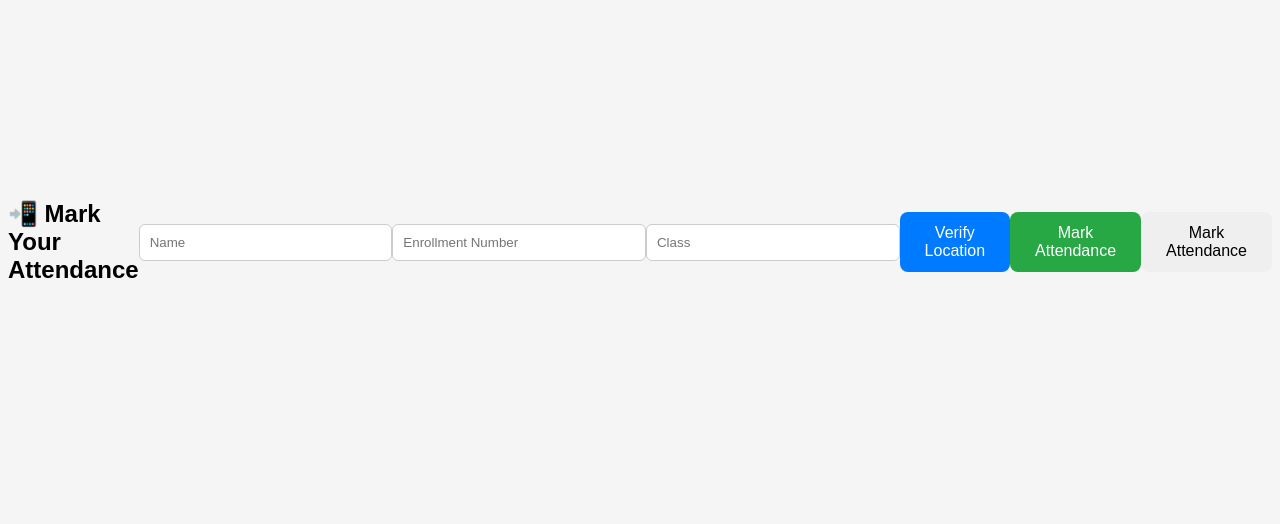
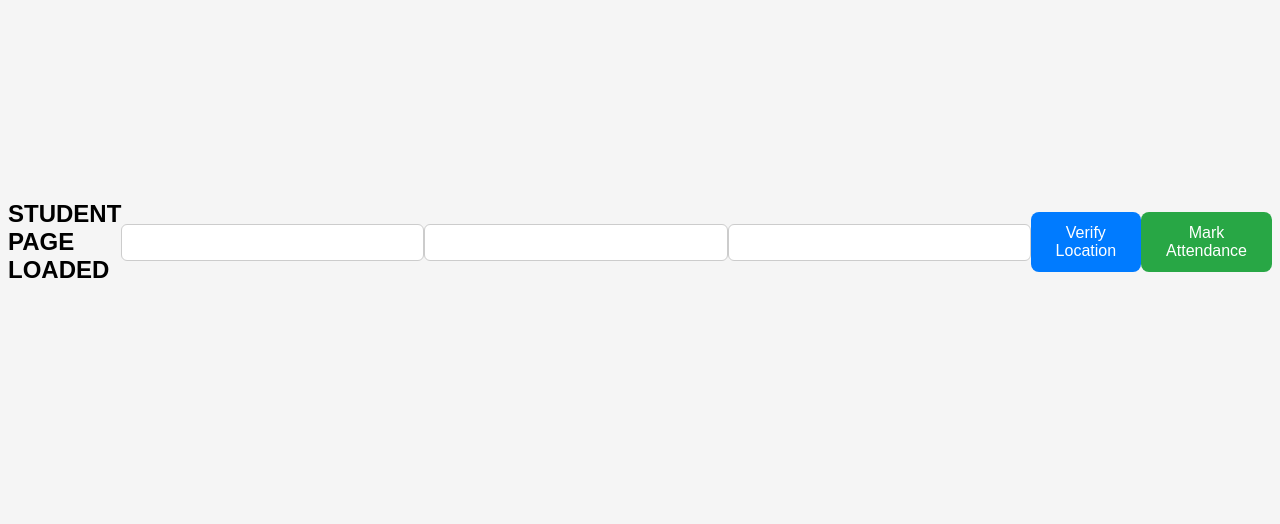
Before and after one commit to bhoidhara/smart-attendance-system, a Flask app: page / in a window 1280 px wide. Shown: the part 166-690 px from the top of the page. Run offline with Flask 3, Linux system fonts and the light colour scheme.

Commit message:
fix root route and index render

```diff
--- a/templates/index.html
+++ b/templates/index.html
@@ -1,26 +1,22 @@
 <!DOCTYPE html>
-<html lang="en">
+<html>
 <head>
-    <meta charset="UTF-8">
-    <meta name="viewport" content="width=device-width, initial-scale=1.0">
     <title>Student Attendance</title>
     <link rel="stylesheet" href="{{ url_for('static', filename='style.css') }}">
 </head>
 <body>
 
-<h2>📲 Mark Your Attendance</h2>
+<h2>STUDENT PAGE LOADED</h2>
 
-<input type="text" id="name" placeholder="Name" required>
-<input type="text" id="enroll" placeholder="Enrollment Number" required>
-<input type="text" id="class" placeholder="Class" required>
+<input id="enrollment">
+<input id="name">
+<input id="class_name">
 
 <button id="verifyBtn">Verify Location</button>
 <button id="markBtn" disabled>Mark Attendance</button>
-    <button onclick="mark()">Mark Attendance</button>
-</div>
 
-<p id="msg"></p>
+<p id="message"></p>
+
 <script src="{{ url_for('static', filename='student.js') }}"></script>
-
 </body>
 </html>
```
